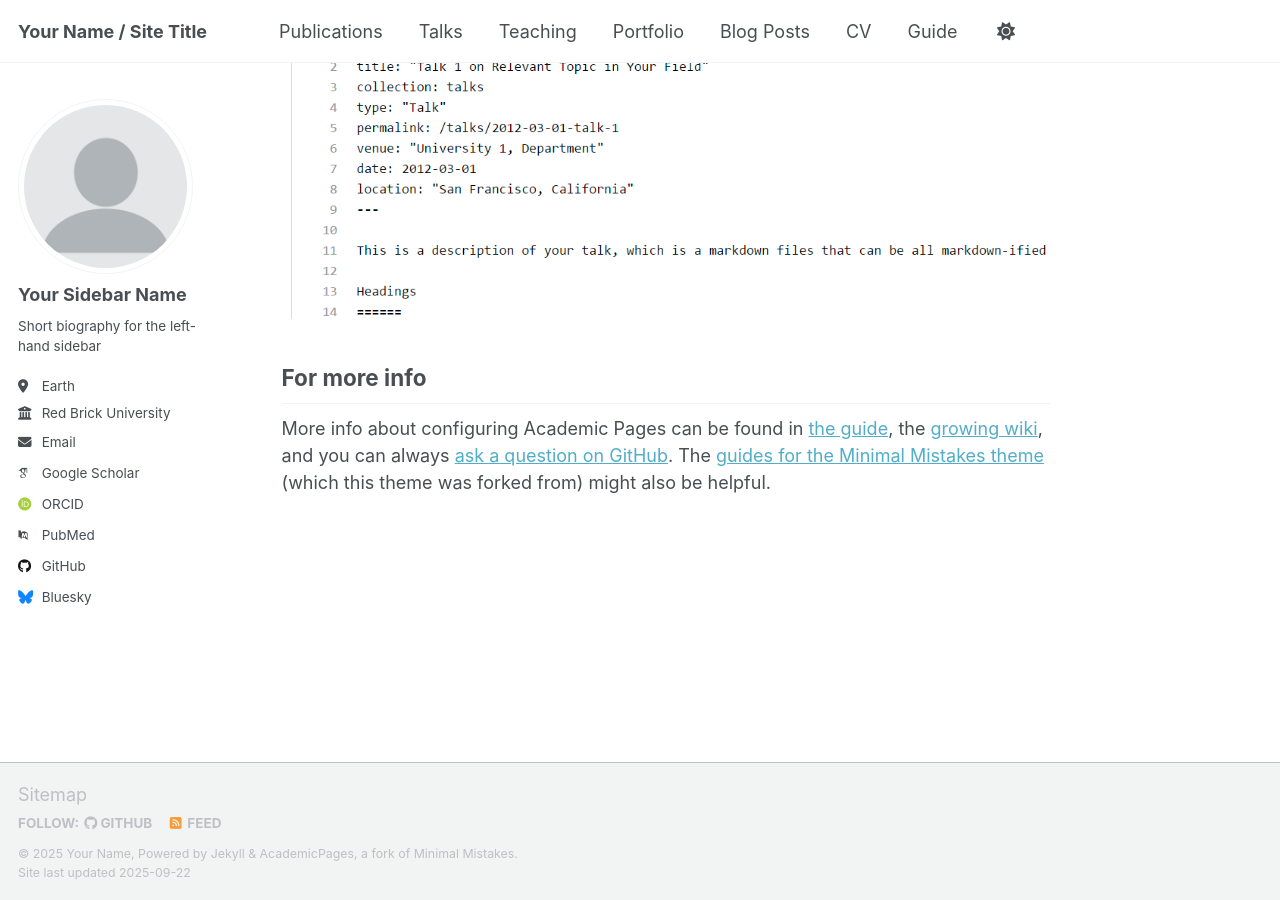
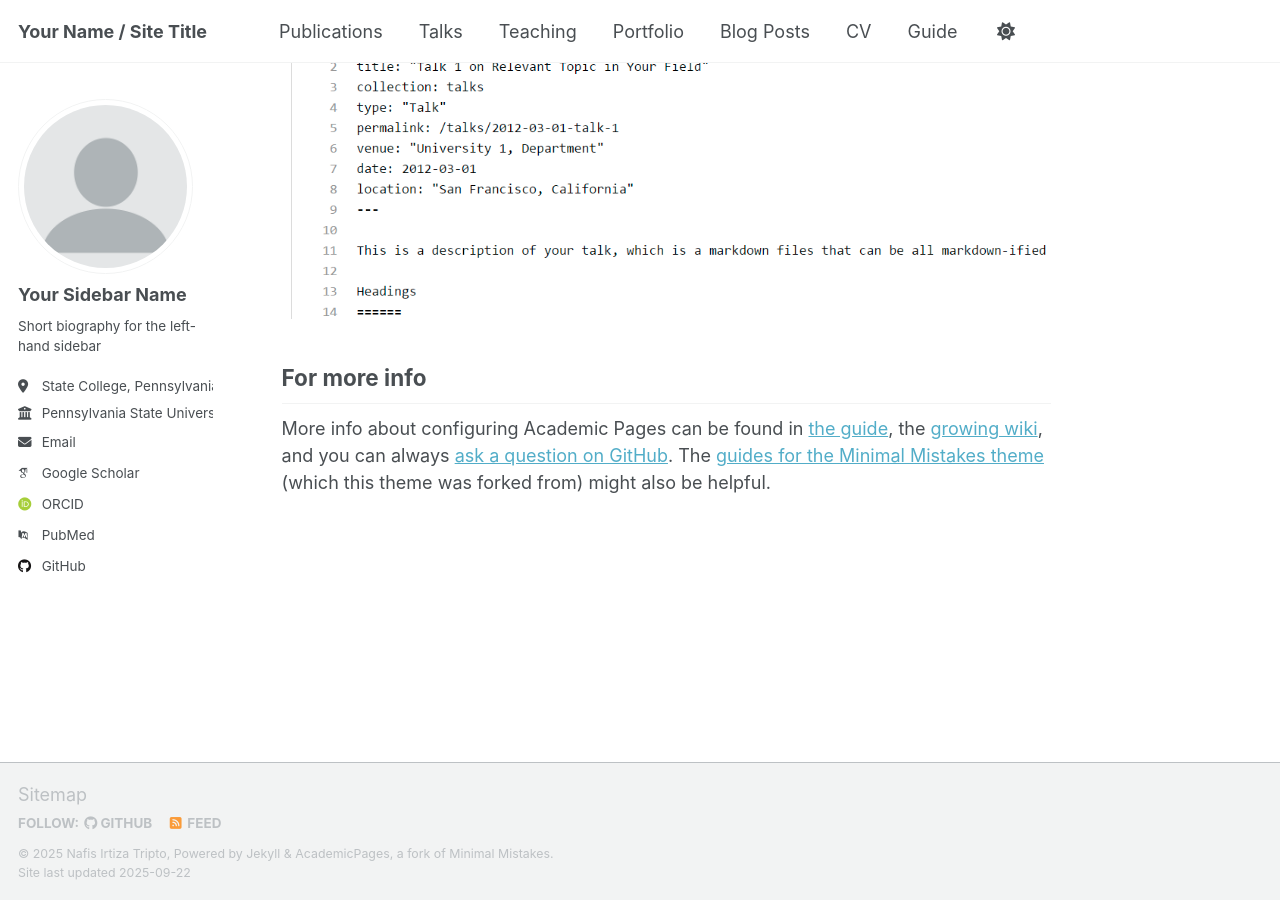
Before and after one commit to tripto03/tripto03.github.io, a Jekyll site: the page built from _pages/about.md, in a window 1280 px wide and 900 px high, scrolled down 2880 px. Built offline with Jekyll 4.4.1, drawn with Linux system fonts in a browser that asks for light colours; some web fonts are replaced; a script that is not in the unit is left out.

Commit message:
initial change

```diff
--- a/_config.yml
+++ b/_config.yml
@@ -11,11 +11,11 @@ locale                   : "en-US"
 site_theme               : "default" # Currently available options are "default", "air"
 title                    : "Your Name / Site Title"
 title_separator          : "-"
-name                     : &name "Your Name"
+name                     : &name "Nafis Irtiza Tripto"
 description              : &description "personal description"
-url                      : https://academicpages.github.io # the base hostname & protocol for your site e.g. "https://[your GitHub username].github.io" or if you already have some other page hosted on Github then use "https://[your GitHub username].github.io/[Your Repo Name]"
+url                      :  https://tripto03.github.io/  # the base hostname & protocol for your site e.g. "https://[your GitHub username].github.io" or if you already have some other page hosted on Github then use "https://[your GitHub username].github.io/[Your Repo Name]"
 baseurl                  : "" # the subpath of your site, e.g. "/blog"
-repository               : "academicpages/academicpages.github.io"
+repository               : "https://github.com/tripto03/tripto03.github.io"
 
 # Site Author - The following control what appear as part of the author content on the side bar.
 #               If a field is blank the icon and link will not appear, otherwise it will be shown.
@@ -26,10 +26,10 @@ author:
   name             : "Your Sidebar Name"
   pronouns         : # example: "she/her"
   bio              : "Short biography for the left-hand sidebar"
-  location         : "Earth"
-  employer         : "Red Brick University"
+  location         : "State College, Pennsylvania"
+  employer         : "Pennsylvania State University"
   uri              : # URL
-  email            : "none@example.org"
+  email            : "nafisit03@gmail.com"
 
   # Academic websites
   academia         : # URL
@@ -53,7 +53,7 @@ author:
 
   # Social media
   artstation       : # Username
-  bluesky          : "bsky.app" # Replace this with you Bluesky username
+  bluesky          :  # Replace this with you Bluesky username
   facebook         : # Username
   flickr           : # Username
   foursquare       : # Username
```
